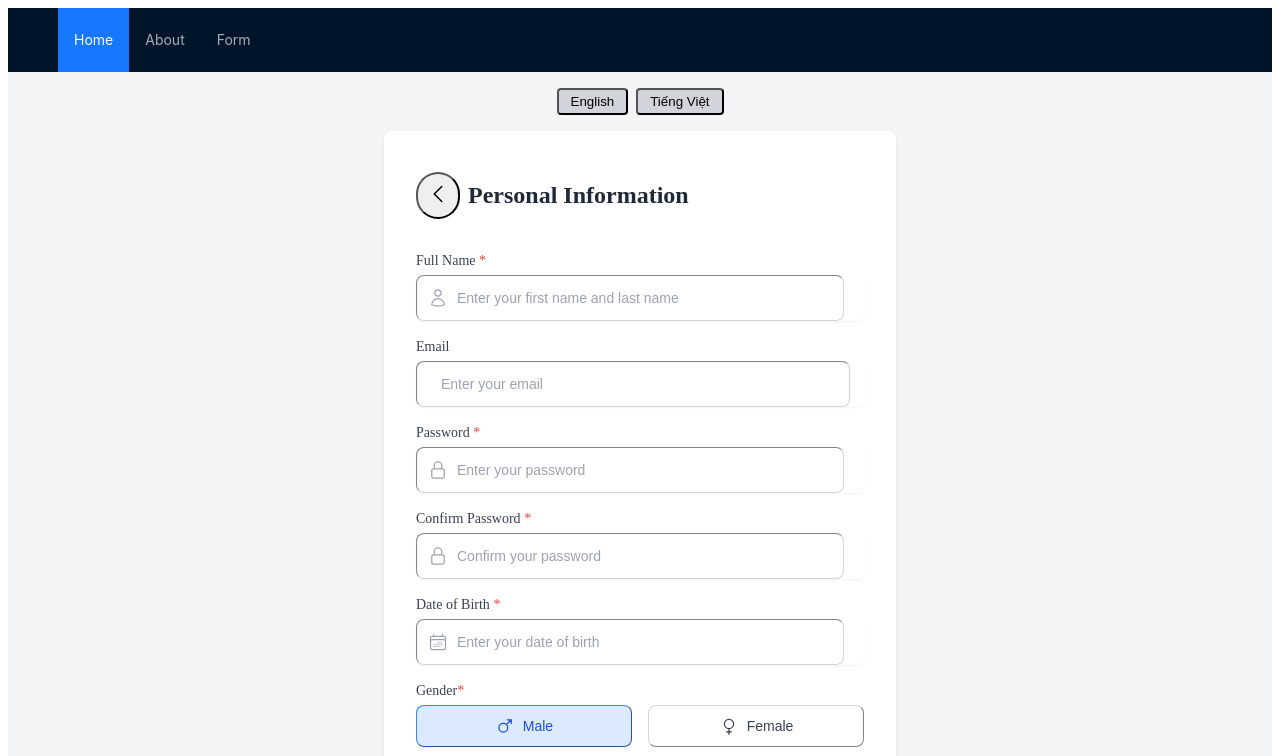
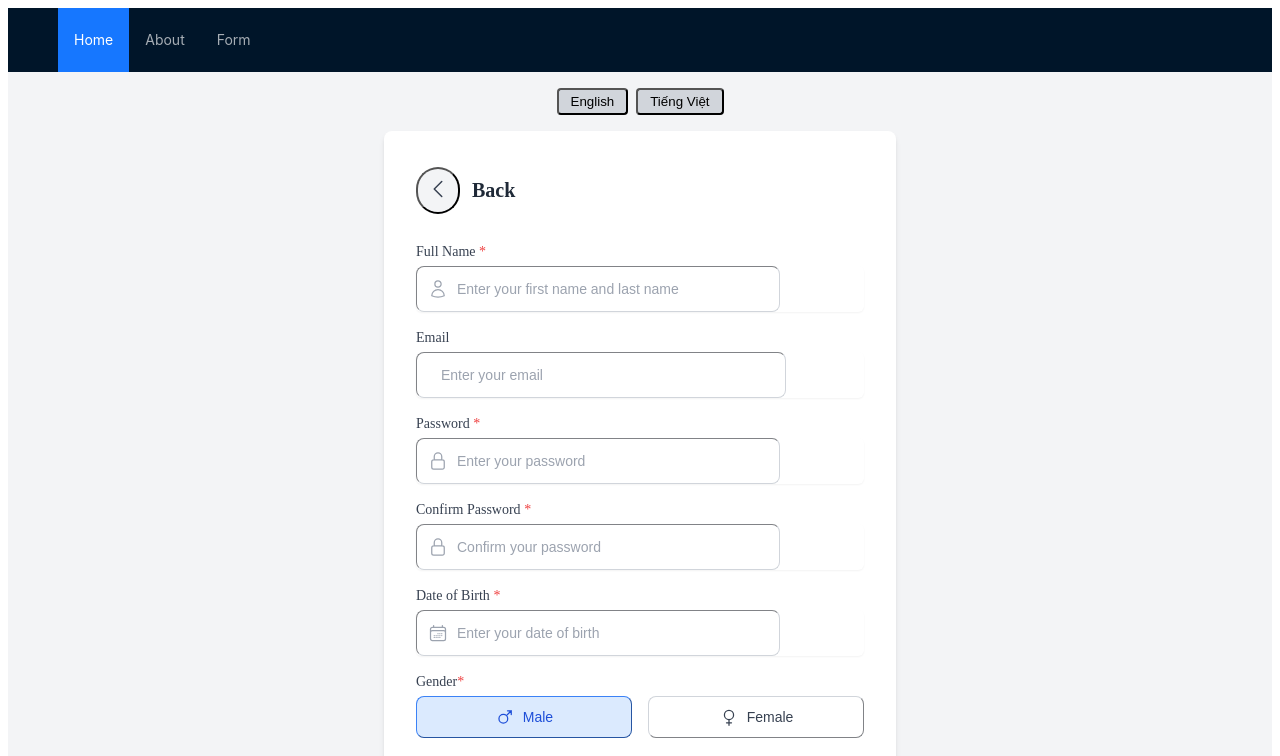
Before and after one commit to phucanclone97/PWA-React-JS-Template-Project-With-Tailwind-CSS, a React (Create React App) app: page /form in a window 1280 px wide. Shown: the top 756 px of the page. Built offline with nearby package versions, Linux system fonts and the light colour scheme.

Commit message:
Update FormField width, modify button styles, and change translation keys for consistency

```diff
--- a/src/components/FormField.jsx
+++ b/src/components/FormField.jsx
@@ -44,7 +44,7 @@ function FormField({
           type={type}
           id={id}
           {...register(id, validationRules)}
-          className={`block w-96 rounded-lg border ${
+          className={`block w-80 rounded-lg border ${
             error ? "border-red-500" : "border-gray-300"
           } py-2.5 ${hasIcon ? "pl-10 " : "px-6"} ${
             /* Adjust padding based on icon */
--- a/src/components/PersonalInfoForm.jsx
+++ b/src/components/PersonalInfoForm.jsx
@@ -48,14 +48,14 @@ function PersonalInfoForm() {
     <div className="bg-white p-6 sm:p-8 rounded-lg shadow-md w-full max-w-md">
       {/* Header with Back Button */}
       <div className="flex items-center mb-6">
-        <button className="p-2 rounded-full hover:bg-gray-200 mr-2">
+        <button className="bg-gray-100 p-2 rounded-full hover:bg-gray-200 mr-3">
           <svg
             xmlns="http://www.w3.org/2000/svg"
             fill="none"
             viewBox="0 0 24 24"
             strokeWidth={1.5}
             stroke="currentColor"
-            className="w-6 h-6"
+            className="w-6 h-6 text-gray-700"
           >
             <path
               strokeLinecap="round"
@@ -64,9 +64,7 @@ function PersonalInfoForm() {
             />
           </svg>
         </button>
-        <h1 className="text-xl sm:text-2xl font-bold text-gray-800">
-          {t("personalInfo")}
-        </h1>
+        <h1 className="text-xl font-bold text-gray-800">{t("back")}</h1>
       </div>
 
       <form onSubmit={handleSubmit(onSubmit)} className="space-y-4">
--- a/src/locales/en/translation.json
+++ b/src/locales/en/translation.json
@@ -1,7 +1,7 @@
 {
   "welcome": "Welcome to the open",
   "description": "description",
-  "personalInfo": "Personal Information",
+  "goBack": "Go back",
   "back": "Back",
   "fullName": "Full Name",
   "password": "Password",
--- a/src/locales/vi/translation.json
+++ b/src/locales/vi/translation.json
@@ -1,5 +1,5 @@
 {
-  "personalInfo": "Thông tin cá nhân",
+  "goBack": "Quay lại",
   "back": "Quay lại",
   "fullName": "Họ và tên",
   "fullNamePlaceholder": "Nhập họ và tên",
```
